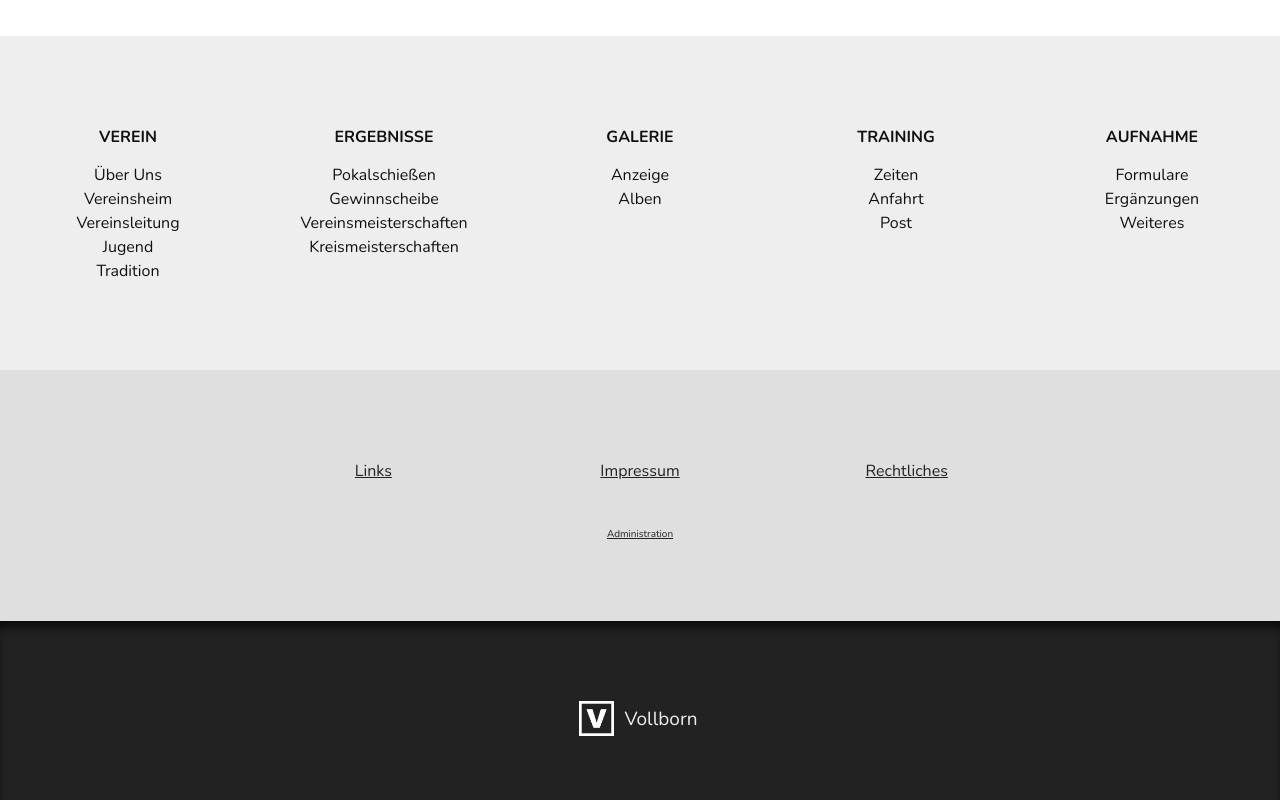
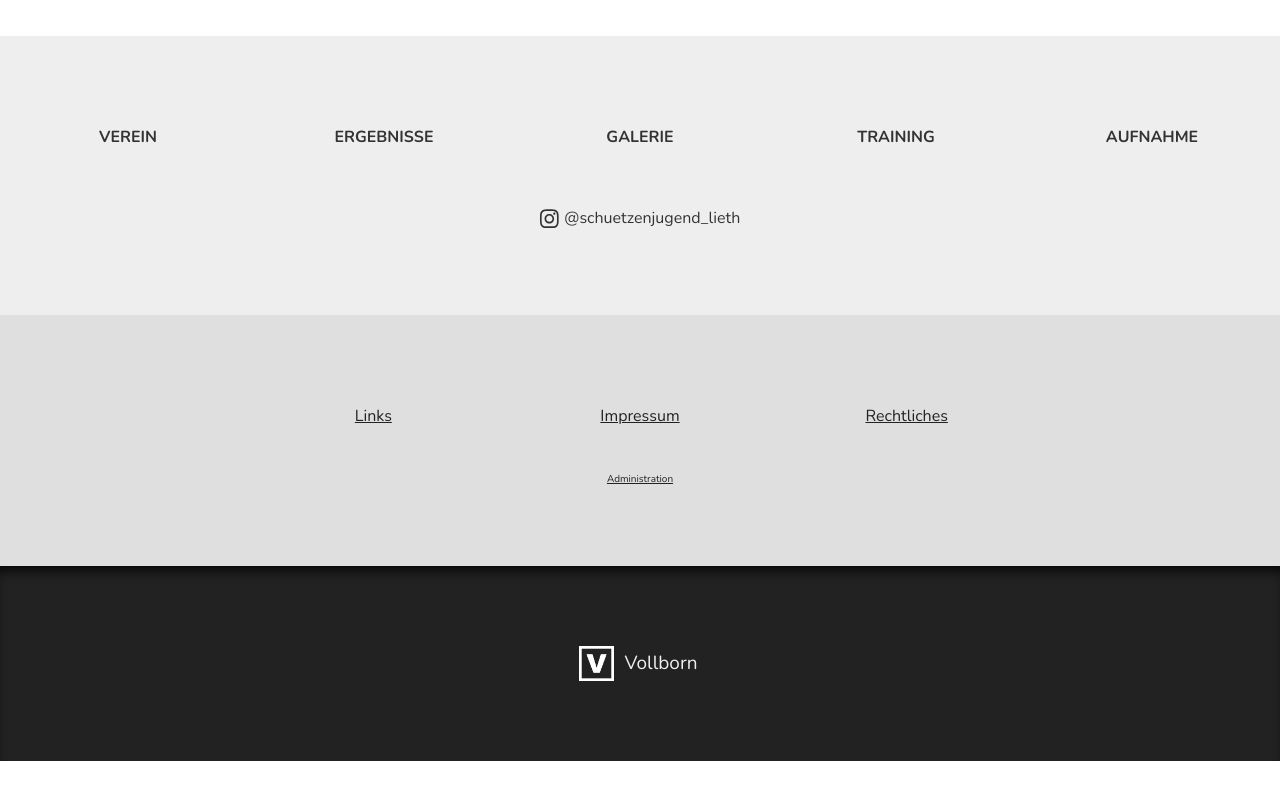
Before and after one commit to Weidmannsheil-Lieth/weidmannsheil-frontend, a Vue app: page / in a window 1280 px wide. Shown: the part 2376-3176 px from the top of the page. After the commit the page ends 3137 px from the top, so only its background shows below. Built offline with nearby package versions, Linux system fonts and the light colour scheme; no server answers.

Commit message:
Footer changes & internal page links to hash & instagram tag

```diff
--- a/package.json
+++ b/package.json
@@ -9,6 +9,7 @@
   },
   "dependencies": {
     "@fortawesome/fontawesome-svg-core": "^1.2.34",
+    "@fortawesome/free-brands-svg-icons": "^6.0.0",
     "@fortawesome/free-solid-svg-icons": "^5.15.2",
     "@fortawesome/vue-fontawesome": "^2.0.2",
     "axios": "^0.21.0",
--- a/src/components/main/TheFooter.vue
+++ b/src/components/main/TheFooter.vue
@@ -4,80 +4,29 @@
       <div class="footer-lists">
         <div class="footer-list">
           <a class="footer-list-title" href="/verein">Verein</a>
-          <ul class="footer-list-content">
-            <li>
-              <redirect-link href="/verein/wir" label="Über Uns"/>
-            </li>
-            <li>
-              <redirect-link href="/verein/heim" label="Vereinsheim"/>
-            </li>
-            <li>
-              <redirect-link href="/verein/leitung" label="Vereinsleitung"/>
-            </li>
-            <li>
-              <redirect-link href="/verein/jugend" label="Jugend"/>
-            </li>
-            <li>
-              <redirect-link href="/verein/tradition" label="Tradition"/>
-            </li>
-          </ul>
         </div>
         <div class="footer-list">
           <a class="footer-list-title" href="/ergebnisse">Ergebnisse</a>
-          <ul class="footer-list-content">
-            <li>
-              <redirect-link href="/ergebnisse/pokalschiessen" label="Pokalschießen"/>
-            </li>
-            <li>
-              <redirect-link href="/ergebnisse/gewinnscheibe" label="Gewinnscheibe"/>
-            </li>
-            <li>
-              <redirect-link href="/ergebnisse/vereinsmeisterschaften" label="Vereinsmeisterschaften"/>
-            </li>
-            <li>
-              <redirect-link href="/ergebnisse/kreismeisterschaften" label="Kreismeisterschaften"/>
-            </li>
-          </ul>
         </div>
         <div class="footer-list">
           <a class="footer-list-title" href="/galerie">Galerie</a>
-          <ul class="footer-list-content">
-            <li>
-              <redirect-link href="/galerie/anzeige" label="Anzeige"/>
-            </li>
-            <li>
-              <redirect-link href="/galerie/alben" label="Alben"/>
-            </li>
-          </ul>
         </div>
         <div class="footer-list">
           <a class="footer-list-title" href="/training">Training</a>
-          <ul class="footer-list-content">
-            <li>
-              <redirect-link href="/training/zeiten" label="Zeiten"/>
-            </li>
-            <li>
-              <redirect-link href="/training/anfahrt" label="Anfahrt"/>
-            </li>
-            <li>
-              <redirect-link href="/training/post" label="Post"/>
-            </li>
-          </ul>
         </div>
         <div class="footer-list">
           <a class="footer-list-title" href="/aufnahme">Aufnahme</a>
-          <ul class="footer-list-content">
-            <li>
-              <redirect-link href="/aufnahme/formulare" label="Formulare"/>
-            </li>
-            <li>
-              <redirect-link href="/aufnahme/zusatz" label="Ergänzungen"/>
-            </li>
-            <li>
-              <redirect-link href="/aufnahme/weiteres" label="Weiteres"/>
-            </li>
-          </ul>
         </div>
+      </div>
+      <div class="instagram-link-wrapper">
+        <a class="instagram-link" href="https://www.instagram.com/schuetzenjugend_lieth/" target="_blank">
+          <div class="instagram-link-icon">
+            <font-awesome-icon :icon="{prefix: 'fab', iconName: 'instagram'}" class="icon" size="lg"/>
+          </div>
+          <div>
+            @schuetzenjugend_lieth
+          </div>
+        </a>
       </div>
     </div>
     <div class="medium-footer">
@@ -108,11 +57,9 @@
     </div>
   </div>
 </template>
+
 <script>
-import RedirectLink from "@/components/elements/RedirectLink";
-
 export default {
-  components: {RedirectLink},
   computed: {
     administrationUrl() {
       return process.env.VUE_APP_BACKEND_URL;
--- a/src/main.js
+++ b/src/main.js
@@ -16,11 +16,12 @@ Vue.component('ItemTitle', () => import("@/components/item/ItemTitle"));
 Vue.component('ItemText', () => import("@/components/item/ItemText"));
 Vue.component('ItemDivider', () => import("@/components/item/ItemDivider"));
 
-import {library} from '@fortawesome/fontawesome-svg-core'
-import {faChessKing, faChessKnight, faChessPawn, faChessQueen} from '@fortawesome/free-solid-svg-icons'
-import {FontAwesomeIcon} from '@fortawesome/vue-fontawesome'
+import {library} from '@fortawesome/fontawesome-svg-core';
+import {faChessKing, faChessKnight, faChessPawn, faChessQueen} from '@fortawesome/free-solid-svg-icons';
+import {faInstagram} from '@fortawesome/free-brands-svg-icons';
+import {FontAwesomeIcon} from '@fortawesome/vue-fontawesome';
 
-library.add(faChessKing, faChessQueen, faChessKnight, faChessPawn);
+library.add(faChessKing, faChessQueen, faChessKnight, faChessPawn, faInstagram);
 Vue.component('font-awesome-icon', FontAwesomeIcon)
 
 Vue.use(VueScrollTo);
--- a/src/plugins/router.js
+++ b/src/plugins/router.js
@@ -4,10 +4,6 @@ import VueScrollTo from "vue-scrollto";
 import store from "@/store";
 
 const routes = [];
-
-function getScrollName(name) {
-  return name + 'Scroll';
-}
 
 function newRoute(path, name, component) {
   routes.push(
@@ -19,27 +15,16 @@ function newRoute(path, name, component) {
   )
 }
 
-function newScrollRoute(path, name, component) {
-  newRoute(path, name, component);
-  newRoute(path + '/:scroll', getScrollName(name), component)
-}
-
-
-// Routes
 newRoute('/', 'home', () => import('@/views/home'));
 newRoute('/impressum', 'impressum', () => import('@/views/impressum'));
 newRoute('/links', 'links', () => import('@/views/links'));
 newRoute('/rechtliches', 'rechtliches', () => import('@/views/rechtliches'));
 newRoute('/weiterleitung/:id', 'weiterleitung', () => import('@/views/weiterleitung'));
-
-// ScrollRoutes
-newScrollRoute('/verein', 'verein', () => import('@/views/verein'))
-newScrollRoute('/ergebnisse', 'ergebnisse', () => import('@/views/ergebnisse'));
-newScrollRoute('/training', 'training', () => import('@/views/training'));
-newScrollRoute('/galerie', 'galerie', () => import('@/views/galerie'));
-newScrollRoute('/aufnahme', 'aufnahme', () => import('@/views/aufnahme'));
-
-// 404
+newRoute('/verein', 'verein', () => import('@/views/verein'))
+newRoute('/ergebnisse', 'ergebnisse', () => import('@/views/ergebnisse'));
+newRoute('/training', 'training', () => import('@/views/training'));
+newRoute('/galerie', 'galerie', () => import('@/views/galerie'));
+newRoute('/aufnahme', 'aufnahme', () => import('@/views/aufnahme'));
 newRoute('*', 'not-found', () => import('@/views/not-found'));
 
 const router = new VueRouter({
@@ -48,21 +33,19 @@ const router = new VueRouter({
 });
 
 router.beforeEach((to, from, next) => {
-  if (!(to.name === getScrollName(to.name) || from.name === getScrollName(from.name))) {
-    window.scrollTo({
-      left: 0,
-      top: 0,
-      behavior: "auto"
-    })
-  }
+  window.scrollTo({
+    left: 0,
+    top: 0,
+    behavior: "auto"
+  });
   next();
 });
 
 router.afterEach((to) => {
   store.dispatch('menu/toggleMenu');
   Vue.nextTick().then(() => {
-    if (to.params.scroll) {
-      setTimeout(() => VueScrollTo.scrollTo('#' + to.params.scroll, {duration: 1000}), 500)
+    if (to.hash) {
+      setTimeout(VueScrollTo.scrollTo(to.hash), 500);
     } else {
       window.scrollTo(0, 0);
     }
--- a/src/scss/components/main/TheFooter.scss
+++ b/src/scss/components/main/TheFooter.scss
@@ -21,25 +21,27 @@
 
         .footer-list-title {
           text-decoration: none;
-          color: #111;
-          font-weight: bold;
+          color: #333;
+          font-weight: 700;
           text-transform: uppercase;
         }
+      }
+    }
 
-        .footer-list-content {
-          list-style: none;
-          padding: 0;
-          margin-bottom: 8px;
+    .instagram-link-wrapper {
+      margin-top: 55px;
+      display: flex;
+      justify-content: center;
 
-          li {
-            list-style: none;
-            margin-bottom: 2px;
+      .instagram-link {
+        display: flex;
+        padding: 4px 16px;
+        color: #333;
+        text-decoration: none;
 
-            a {
-              text-decoration: none;
-              color: #111;
-            }
-          }
+        .instagram-link-icon {
+          margin-top: 1px;
+          margin-right: 6px;
         }
       }
     }
--- a/src/views/aufnahme/index.vue
+++ b/src/views/aufnahme/index.vue
@@ -108,15 +108,15 @@ export default {
       buttonData: [
         {
           label: 'Formulare',
-          href: '/aufnahme/formulare'
+          href: '/aufnahme#formulare'
         },
         {
           label: 'Ergänzungen',
-          href: '/aufnahme/zusatz'
+          href: '/aufnahme#zusatz'
         },
         {
           label: 'Weiteres',
-          href: '/aufnahme/weiteres'
+          href: '/aufnahme#weiteres'
         }
       ]
     }
--- a/src/views/training/index.vue
+++ b/src/views/training/index.vue
@@ -31,15 +31,15 @@ export default {
       buttonData: [
         {
           label: 'Zeiten',
-          href: '/training/zeiten'
+          href: '/training#zeiten'
         },
         {
           label: 'Anfahrt',
-          href: '/training/anfahrt'
+          href: '/training#anfahrt'
         },
         {
           label: 'Post',
-          href: '/training/post'
+          href: '/training#post'
         }
       ]
     }
--- a/src/views/verein/index.vue
+++ b/src/views/verein/index.vue
@@ -37,23 +37,23 @@ export default {
       buttonData: [
         {
           label: 'Über Uns',
-          href: '/verein/wir'
+          href: '/verein#wir'
         },
         {
           label: 'Heim',
-          href: '/verein/heim'
+          href: '/verein#heim'
         },
         {
           label: 'Leitung',
-          href: '/verein/leitung'
+          href: '/verein#leitung'
         },
         {
           label: 'Jugend',
-          href: '/verein/jugend'
+          href: '/verein#jugend'
         },
         {
           label: 'Tradition',
-          href: '/verein/tradition'
+          href: '/verein#tradition'
         }
       ]
     }
```
Also changed, not shown: 1 other file (tests, documents, lock files or other folders).
